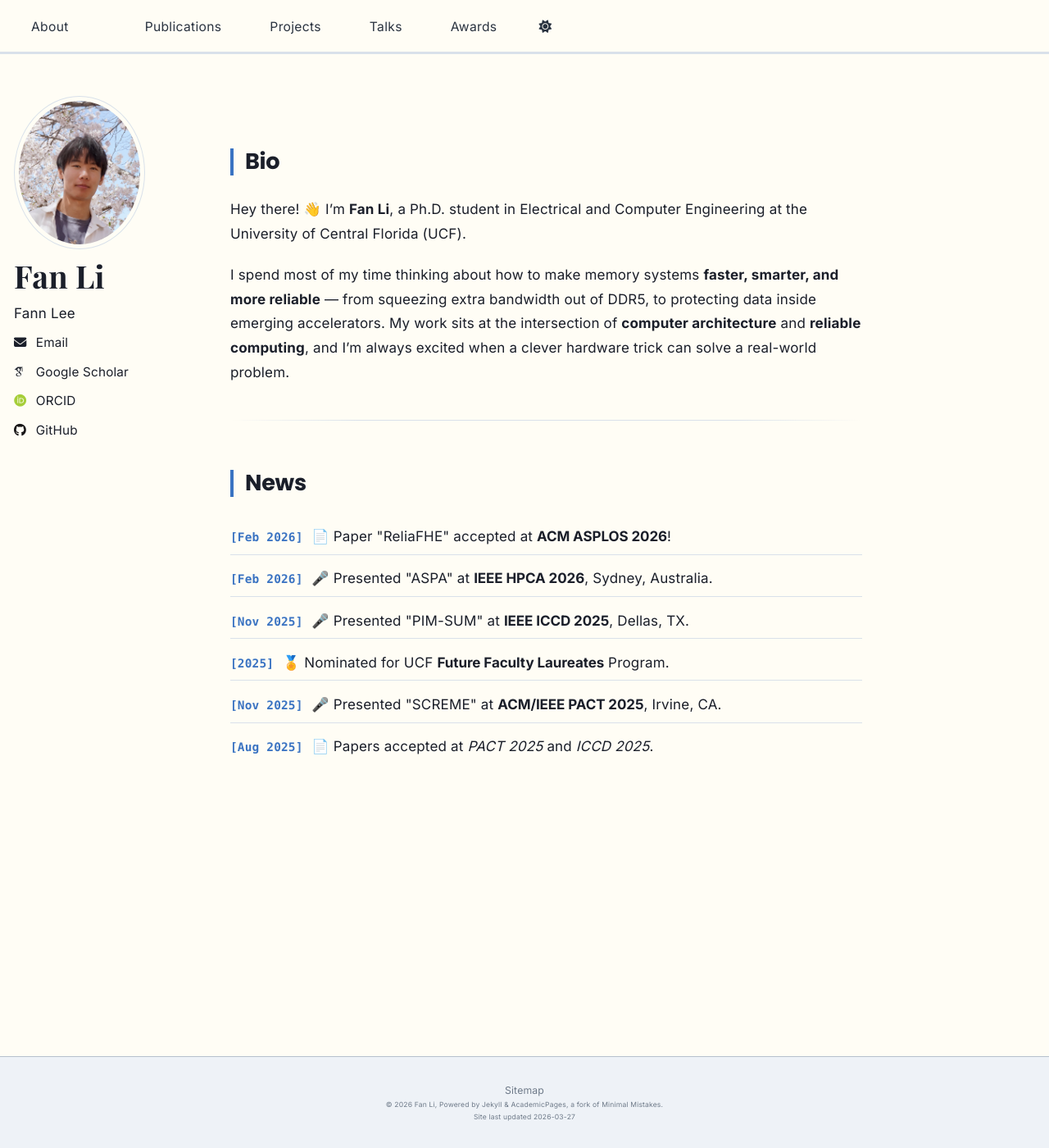
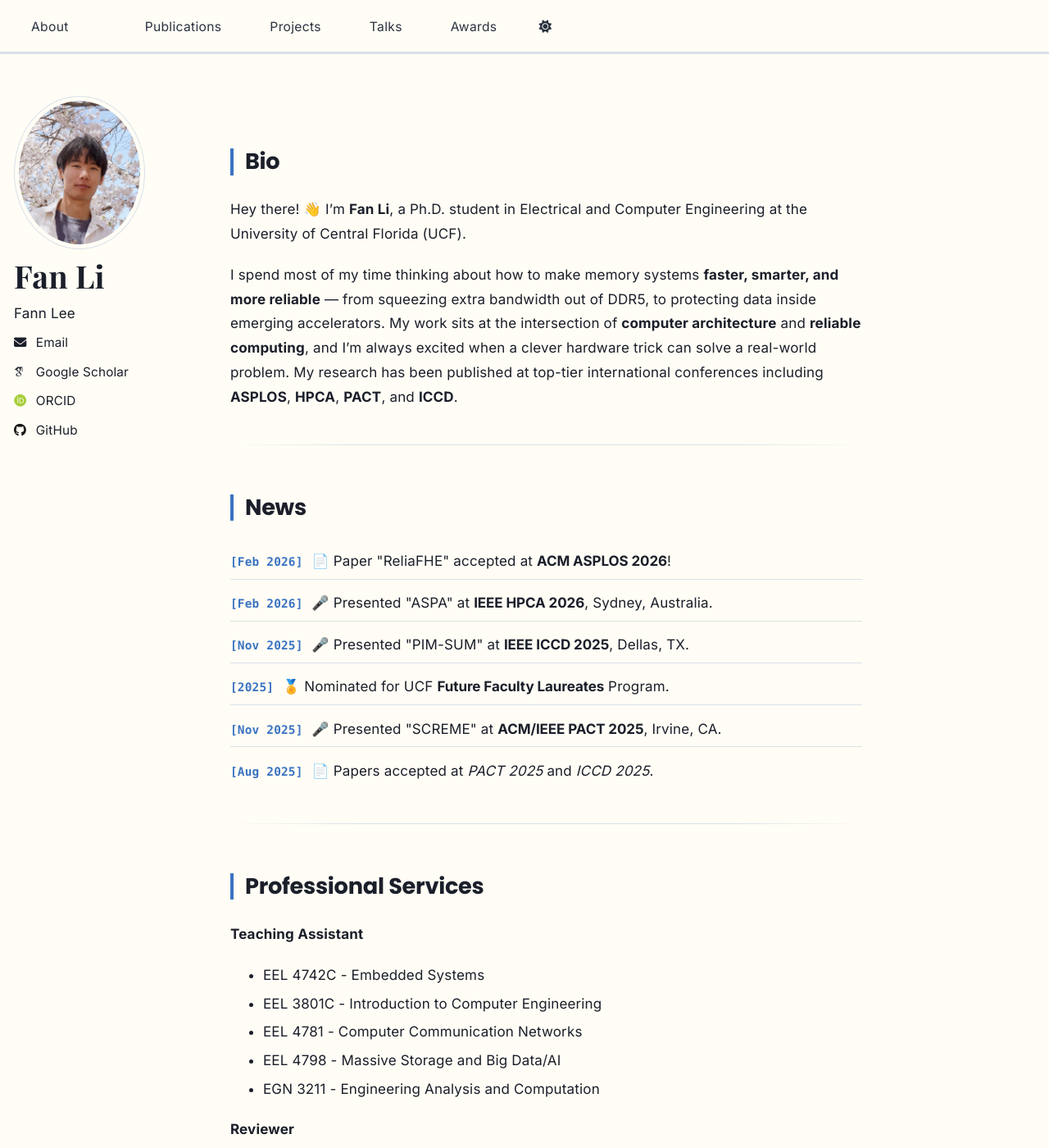
Before and after one commit to Stardust-lf/Stardust-lf.github.io, a Jekyll site: the page built from _pages/about.md, in a window 1280 px wide and 1400 px high. Shown: the whole window at 82% size. Built offline with Jekyll 4.4.1, drawn with Linux system fonts in a browser that asks for light colours; some web fonts are replaced; a script that is not in the unit is left out; some of the changed text lies outside the part shown.

Commit message:
Add Professional Services section and update bio with publication venues
- Add conference publication mention (ASPLOS, HPCA, PACT, ICCD) to bio
- Add Professional Services section with TA courses and reviewer roles
- Add HPCA paper IEEE Xplore link

Co-Authored-By: Claude Opus 4.6 <noreply@anthropic.com>

```diff
--- a/_pages/about.md
+++ b/_pages/about.md
@@ -11,7 +11,7 @@ Bio
 
 Hey there! 👋 I'm **Fan Li**, a Ph.D. student in Electrical and Computer Engineering at the University of Central Florida (UCF).
 
-I spend most of my time thinking about how to make memory systems **faster, smarter, and more reliable** — from squeezing extra bandwidth out of DDR5, to protecting data inside emerging accelerators. My work sits at the intersection of **computer architecture** and **reliable computing**, and I'm always excited when a clever hardware trick can solve a real-world problem.
+I spend most of my time thinking about how to make memory systems **faster, smarter, and more reliable** — from squeezing extra bandwidth out of DDR5, to protecting data inside emerging accelerators. My work sits at the intersection of **computer architecture** and **reliable computing**, and I'm always excited when a clever hardware trick can solve a real-world problem. My research has been published at top-tier international conferences including **ASPLOS**, **HPCA**, **PACT**, and **ICCD**.
 
 ---
 
@@ -26,3 +26,18 @@ News
   <li><span class="news-date">[Nov 2025]</span> 🎤 Presented "SCREME" at <strong>ACM/IEEE PACT 2025</strong>, Irvine, CA.</li>
   <li><span class="news-date">[Aug 2025]</span> 📄 Papers accepted at <em>PACT 2025</em> and <em>ICCD 2025</em>.</li>
 </ul>
+
+---
+
+Professional Services
+======
+
+**Teaching Assistant**
+- EEL 4742C - Embedded Systems
+- EEL 3801C - Introduction to Computer Engineering
+- EEL 4781 - Computer Communication Networks
+- EEL 4798 - Massive Storage and Big Data/AI
+- EGN 3211 - Engineering Analysis and Computation
+
+**Reviewer**
+- International Conference on Architectural Support for Programming Languages and Operating Systems (**ASPLOS'26**): Artifact Evaluation Committee
```
Also changed, not shown: _pages/publications.md (+1 -0 lines).
